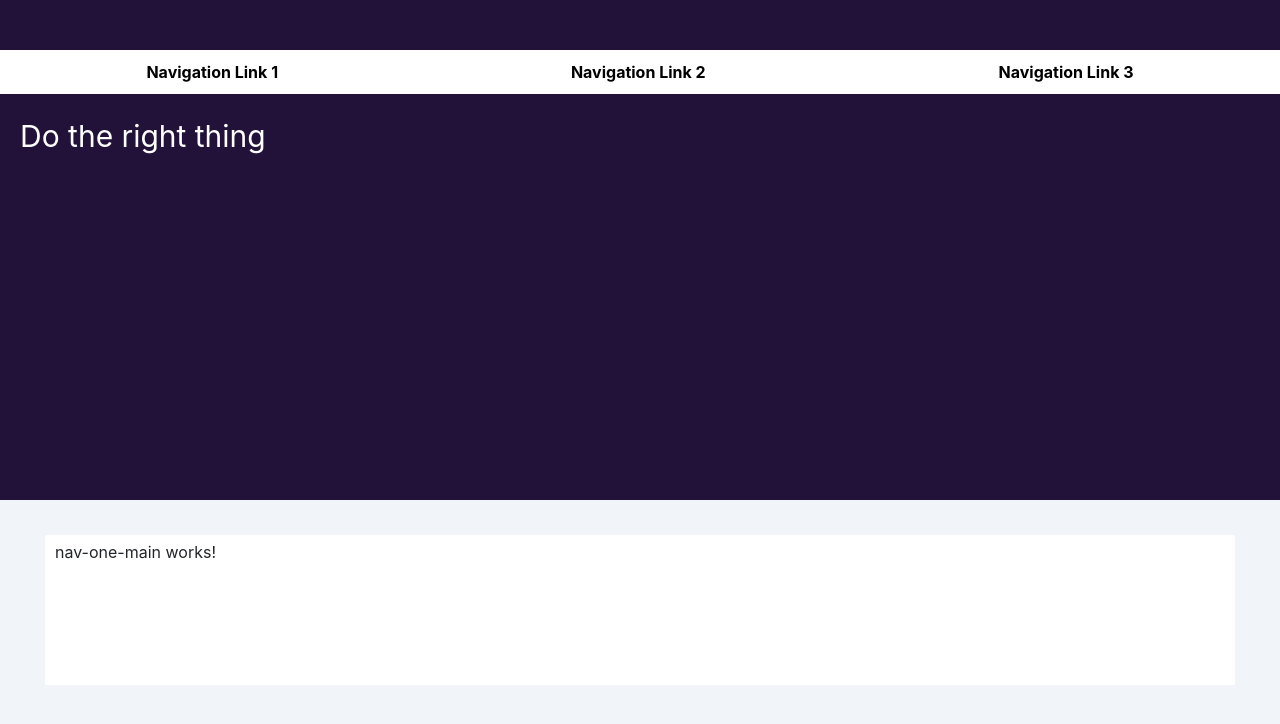
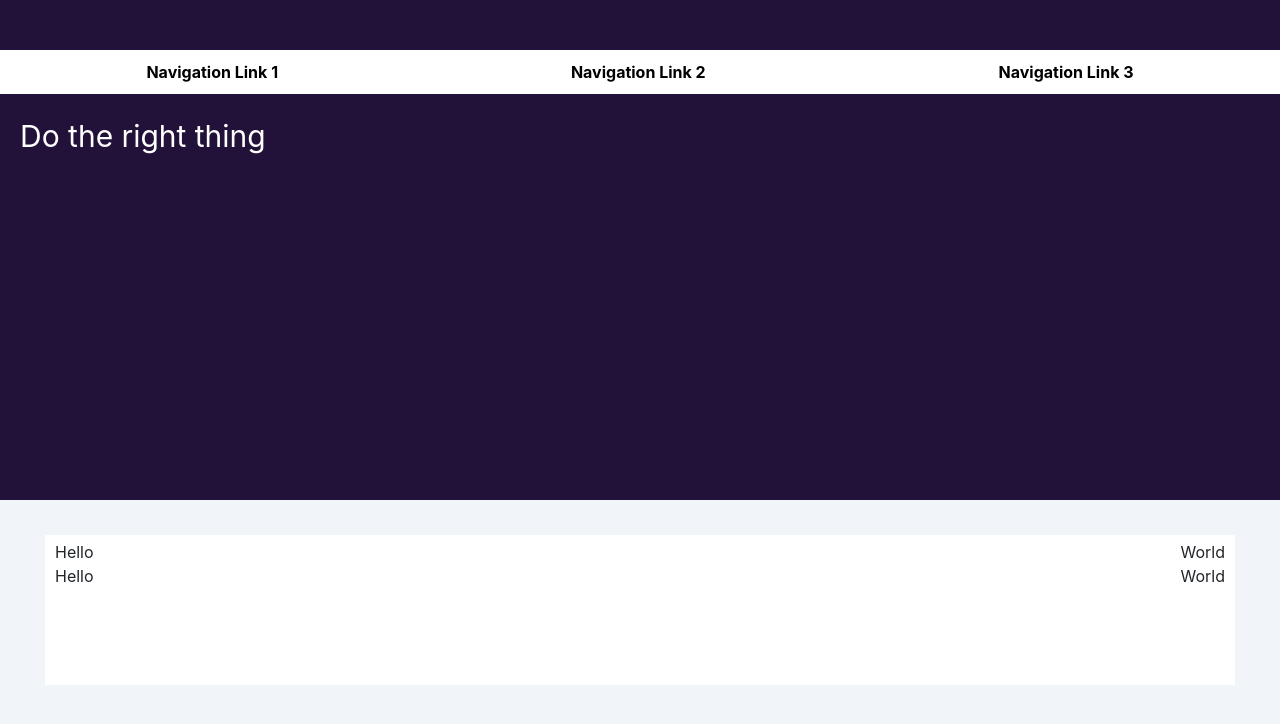
Before and after one commit to NabilShahid/NGSliceDesign, an Angular app: page /navone in a window 1280 px wide. Shown: the top 724 px of the page. Built offline with nearby package versions, Linux system fonts and the light colour scheme.

Commit message:
Route gurad implemt comps creation

```diff
--- a/src/app/app-routing.module.ts
+++ b/src/app/app-routing.module.ts
@@ -1,3 +1,4 @@
+import { AdminPanelComponent } from './components/admin-panel/admin-panel.component';
 import { NgModule } from "@angular/core";
 import { Routes, RouterModule } from "@angular/router";
 //index in params device route navigation index of page for identifying animation directions
@@ -20,6 +21,10 @@ const routes: Routes = [
     loadChildren: () =>
       import("./nav-three/nav-three.module").then(mod => mod.NavThreeModule)
   },
+  {
+    path: "admin-panel",
+    component:AdminPanelComponent
+  },
   { path: "**", redirectTo: "/navone", pathMatch: "full" }
 ];
 
--- a/src/app/app.component.html
+++ b/src/app/app.component.html
@@ -1,9 +1,6 @@
 <app-top-container></app-top-container>
 <div class="main-route-container">
   <div [@routeAnimations]="prepareRoute(outlet)">
-
-
-      <router-outlet #outlet="outlet"></router-outlet>
-
+    <router-outlet #outlet="outlet"></router-outlet>
   </div>
 </div>
--- a/src/app/app.module.ts
+++ b/src/app/app.module.ts
@@ -8,12 +8,16 @@ import { NavBarComponent } from './components/nav-bar/nav-bar.component';
 import { ButtonsModule } from 'ngx-bootstrap/buttons';
 import { TopContainerComponent } from './components/top-container/top-container.component';
 import { ContainerHeadingComponent } from './components/container-heading/container-heading.component';
+import { AdminPanelComponent } from './components/admin-panel/admin-panel.component';
+import { NotAuthorizedComponent } from './components/not-authorized/not-authorized.component';
 @NgModule({
   declarations: [
     AppComponent,
     NavBarComponent,
     TopContainerComponent,
-    ContainerHeadingComponent
+    ContainerHeadingComponent,
+    AdminPanelComponent,
+    NotAuthorizedComponent
   ],
   imports: [
     BrowserModule,
--- /dev/null
+++ b/src/app/components/admin-panel/admin-panel.component.html
@@ -0,0 +1 @@
+<p>admin-panel works!</p>
--- /dev/null
+++ b/src/app/components/admin-panel/admin-panel.component.ts
@@ -0,0 +1,15 @@
+import { Component, OnInit } from '@angular/core';
+
+@Component({
+  selector: 'app-admin-panel',
+  templateUrl: './admin-panel.component.html',
+  styleUrls: ['./admin-panel.component.css']
+})
+export class AdminPanelComponent implements OnInit {
+
+  constructor() { }
+
+  ngOnInit() {
+  }
+
+}
--- /dev/null
+++ b/src/app/components/not-authorized/not-authorized.component.html
@@ -0,0 +1 @@
+<p>not-authorized works!</p>
--- /dev/null
+++ b/src/app/components/not-authorized/not-authorized.component.ts
@@ -0,0 +1,15 @@
+import { Component, OnInit } from '@angular/core';
+
+@Component({
+  selector: 'app-not-authorized',
+  templateUrl: './not-authorized.component.html',
+  styleUrls: ['./not-authorized.component.css']
+})
+export class NotAuthorizedComponent implements OnInit {
+
+  constructor() { }
+
+  ngOnInit() {
+  }
+
+}
--- a/src/app/constants/animations.ts
+++ b/src/app/constants/animations.ts
@@ -38,10 +38,10 @@ export const slideInAnimation = trigger("routeAnimations", [
     query(":enter", [style({ left: "{{start}}%" })], { optional: true }),
     // query(":leave", animateChild(), { optional: true }),
     group([
-      query(":leave", [animate("0.4s ease-in-out", style({ left: "{{end}}%" }))], {
+      query(":leave", [animate("0.6s ease-in-out", style({ left: "{{end}}%" }))], {
         optional: true
       }),
-      query(":enter", [animate("0.4s ease-in-out", style({ left: "0%" }))], {
+      query(":enter", [animate("0.6s ease-in-out", style({ left: "0%" }))], {
         optional: true
       })
     ]),
--- a/src/app/nav-one/components/nav-one-main/nav-one-main.component.html
+++ b/src/app/nav-one/components/nav-one-main/nav-one-main.component.html
@@ -1 +1,16 @@
-<p>nav-one-main works!</p>
+<div class="row">
+    <div class="col-md-3">
+        Hello
+    </div>
+    <div class="col-md-9 right-align">
+        World
+    </div>
+</div>
+<div class="row">
+    <div class="col-md-3">
+        Hello
+    </div>
+    <div class="col-md-9 right-align">
+        World
+    </div>
+</div>
--- a/src/styles.css
+++ b/src/styles.css
@@ -5,3 +5,6 @@ body{
 .vertical-space{
     height: 20px;
 }
+.right-align{
+    text-align: right;
+}
```
Also changed, not shown: src/app/components/admin-panel/admin-panel.component.css (added), src/app/components/not-authorized/not-authorized.component.css (added), 2 other files (tests, documents, lock files or other folders).
